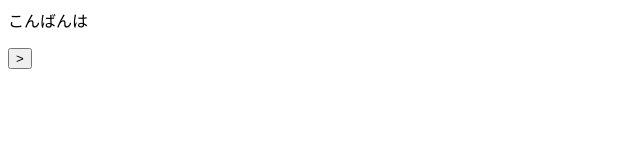
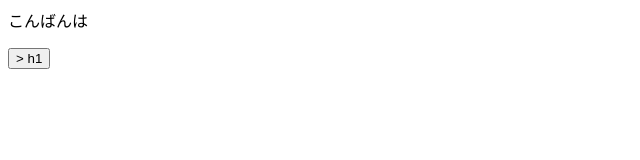
Before and after one commit to skyremem/test3, a plain HTML site: page index.html in a window 1280 px wide. Shown: the full height of the page, 0-640 px from the left. Drawn offline with Linux system fonts and the light colour scheme.

Commit message:
h1を追加

```diff
--- a/index.html
+++ b/index.html
@@ -2,3 +2,6 @@
 
 
 <button>>
+
+
+h1
```
